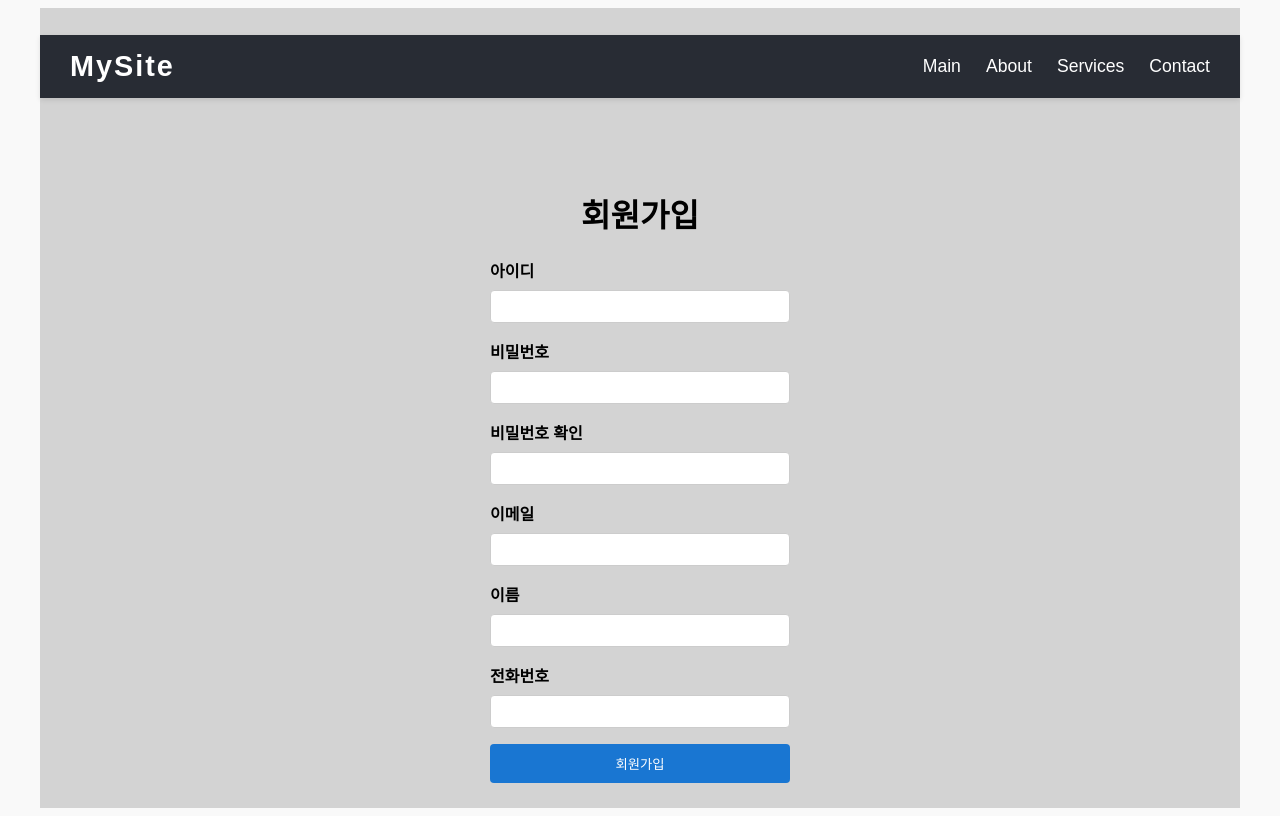
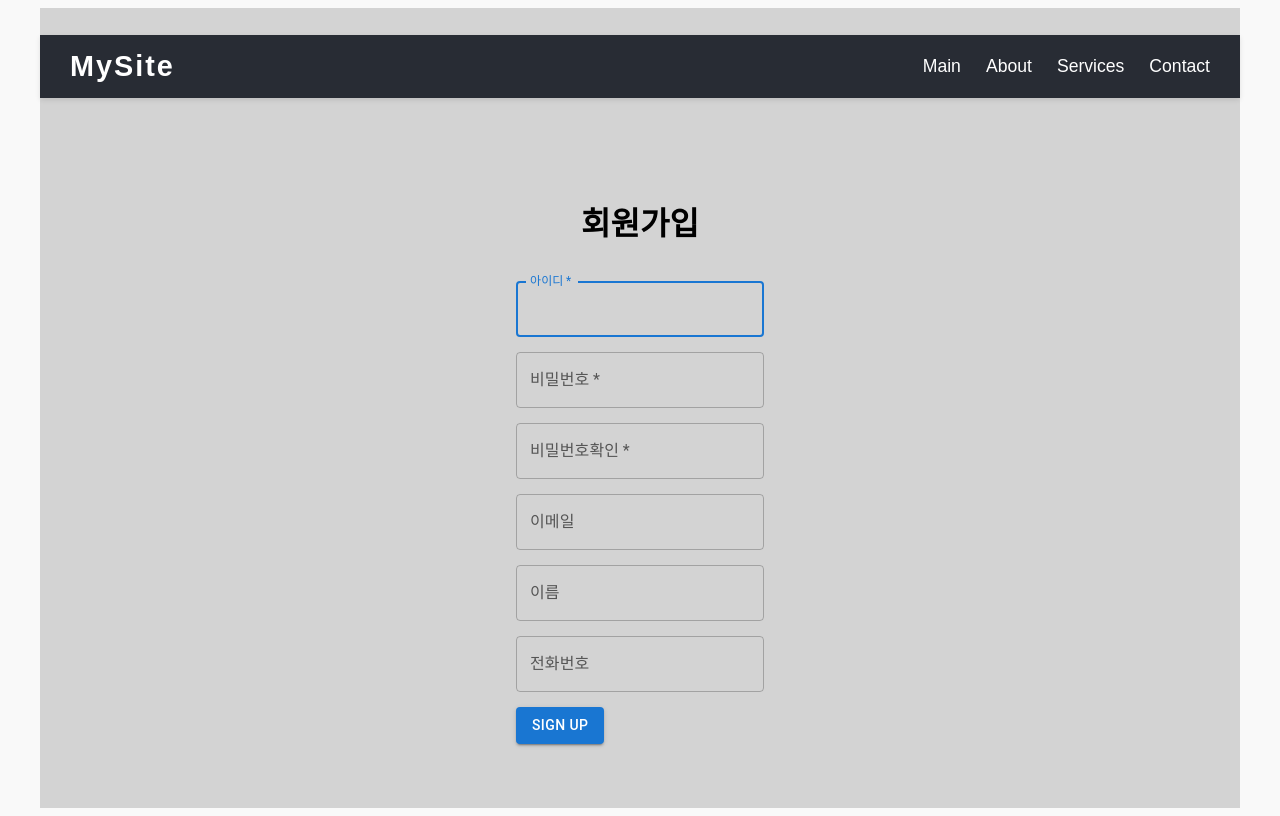
Before and after one commit to awsedr27/toyProject-front, a Next.js app in the folder front_dabang/: page /signUp in a window 1280 px wide. Built offline with nearby package versions, Linux system fonts and the light colour scheme.

Commit message:
회원가입 유효성체크

```diff
--- a/front_dabang/src/app/signUp/page.js
+++ b/front_dabang/src/app/signUp/page.js
@@ -1,12 +1,84 @@
 'use client';
-import { useRouter } from 'next/navigation';
-import { useRef } from 'react';
+import React, { useEffect, useState, useRef } from 'react';
+import {Button, FormControl, TextField} from "@mui/material";
+import process from "next/dist/build/webpack/loaders/resolve-url-loader/lib/postcss";
 
 export default function signUpPage() {
-  const router = useRouter();
   const formRef = useRef(null);
+  const [signUpValid, setValid] = useState(false);
+  const [formData, setFormData] = useState([]);
+  const [errorId, setError] = useState({
+    password: '',
+    passwordCk: '',
+    email: '',
+    phone: '',
+  });
 
-  const handleSubmit = async (e) => {
+  const [isLoading, setIsLoading] = useState(false); // 로딩 상태 표시용
+
+  const onChange =(e)=>{
+    const { name, value } = e.target; // 변경된 입력 필드의 name과 value를 가져옴
+    let index = formData.findIndex(item => item.formName === name);
+    if(index != -1){
+      let newForm = [...formData];
+      newForm[index] = {formName : name,value : value};
+      setFormData(newForm);
+    }else{
+      setFormData([
+          ...formData,
+          {
+            formName: name,    // 변경된 필드의 [name] 키에 새로운 value를 할당
+            value: value
+          }]
+      );
+    }
+  };
+
+  const focusOut = (e) => {
+    let { name } = e.target; // 변경된 입력 필드의 name과 value를 가져옴
+    let errorYn = false;
+    let index = formData.findIndex(item => item.formName === name);
+    if(index == -1) {return;}
+    let checkValue = formData[index].value;
+    switch (name){
+      case "password" :
+      case "passwordCk":
+        let checkIndex = name === "password" ? formData.findIndex(item => item.formName === "passwordCk") : formData.findIndex(item => item.formName === "password");
+        if(checkIndex == -1) {return;}
+        let elseValue = formData[checkIndex].value;
+        if(checkValue != elseValue){
+          errorYn = true;
+          name = "passwordCk";
+        }else{
+          errorYn = false;
+          name = "passwordCk";
+        }
+        break;
+      case "email":
+        if(checkValue.indexOf("@") === -1 || checkValue.indexOf(".") < 3 ){
+          errorYn = true;
+        }
+        break;
+      case "phone":
+        let regExp = /^0(?:0|1|[6-9])(?:\d{2,3}|\d{3,4})\d{4}$/;
+        if(regExp.test(checkValue)){
+          errorYn = false;
+        }else{
+          errorYn = true;
+        }
+        break;
+    }
+    setError({
+      ...errorId,
+      [name] : errorYn
+    });
+  }
+
+  const signUpSubmit = async (e) => {
+    if(errorId.passwordCk != false || errorId.email != false || errorId.password != false || errorId.phone != false ){
+      alert("입력값 확인");
+      return false;
+    }
     e.preventDefault();
     const formData = new FormData(formRef.current);
     const data = Object.fromEntries(formData.entries());
@@ -36,39 +108,102 @@ export default function signUpPage() {
       if (result.CODE != 0) {
         return;
       }
-      router.push('/login');
+      router.replace('/login');
     } catch (err) {
       console.error('오류:', err);
       alert('네트워크 오류가 발생했습니다.');
     }
   };
 
+
   return (
-    <div className="join-container">
-      <h1>회원가입</h1>
-      <form ref={formRef} className="join-form" onSubmit={handleSubmit}>
-        <label htmlFor="userId">아이디</label>
-        <input type="text" id="userId" name="userId" required />
+      <div className="join-container">
+        <h1>회원가입</h1>
+        <div className="join-form">
+          <FormControl>
+            <ul style={{paddingRight: '40px'}}>
+              <li>
+                <TextField
+                    id="userId1"
+                    name="id"
+                    label="아이디"
+                    variant="outlined"
+                    type="text"
+                    onChange={onChange}
+                    required
+                    autoFocus
+                />
+              </li>
+              <li>
+                <TextField
+                    id="password1"
+                    name="password"
+                    label="비밀번호"
+                    variant="outlined"
+                    type="password"
+                    onChange={onChange}
+                    onBlur={focusOut}
+                    required
+                />
+              </li>
+              <li>
+                <TextField
+                    id="passwordCk"
+                    name="passwordCk"
+                    label="비밀번호확인"
+                    variant="outlined"
+                    type="password"
+                    onBlur={focusOut}
+                    onChange={onChange}
+                    error={errorId.passwordCk}
+                    helperText={errorId.passwordCk ? "비밀번호가 일치하지 않습니다." : ""}
+                    required
+                />
+              </li>
+              <li>
+                <TextField
+                    id="email"
+                    name="email"
+                    label="이메일"
+                    variant="outlined"
+                    type="text"
+                    onBlur={focusOut}
+                    onChange={onChange}
+                    error={errorId.email}
+                    helperText={errorId.email ? "이메일 형식이 일치하지 않습니다." : ""}
+                />
+              </li>
+              <li>
+                <TextField
+                    id="name"
+                    name="name"
+                    label="이름"
+                    variant="outlined"
+                    type="text"
+                    onChange={onChange}
+                />
+              </li>
+              <li>
 
-        <label htmlFor="password">비밀번호</label>
-        <input type="password" id="password" name="password" required />
-
-        <label htmlFor="confirm">비밀번호 확인</label>
-        <input type="password" id="confirm" name="confirm" required />
-
-        <label htmlFor="email">이메일</label>
-        <input type="email" id="email" name="email" required />
-
-        <label htmlFor="name">이름</label>
-        <input type="text" id="name" name="name" required />
-
-        <label htmlFor="phoneNumber">전화번호</label>
-        <input type="tel" id="phoneNumber" name="phoneNumber" required />
-
-        <input type="hidden" name="used" value="true" />
-
-        <button type="submit">회원가입</button>
-      </form>
-    </div>
+                <TextField
+                    id="phone"
+                    name="phone"
+                    label="전화번호"
+                    variant="outlined"
+                    type="text"
+                    placeholder={"숫자만입력"}
+                    onChange={onChange}
+                    onBlur={focusOut}
+                    error={errorId.phone}
+                    helperText={errorId.phone ? "전화번호 양식이 맞지 않습니다." : ""}
+                />
+              </li>
+              <li>
+                <Button  variant="contained" onClick={signUpSubmit}>Sign Up</Button>
+              </li>
+            </ul>
+          </FormControl>
+        </div>
+      </div>
   );
 }
```
